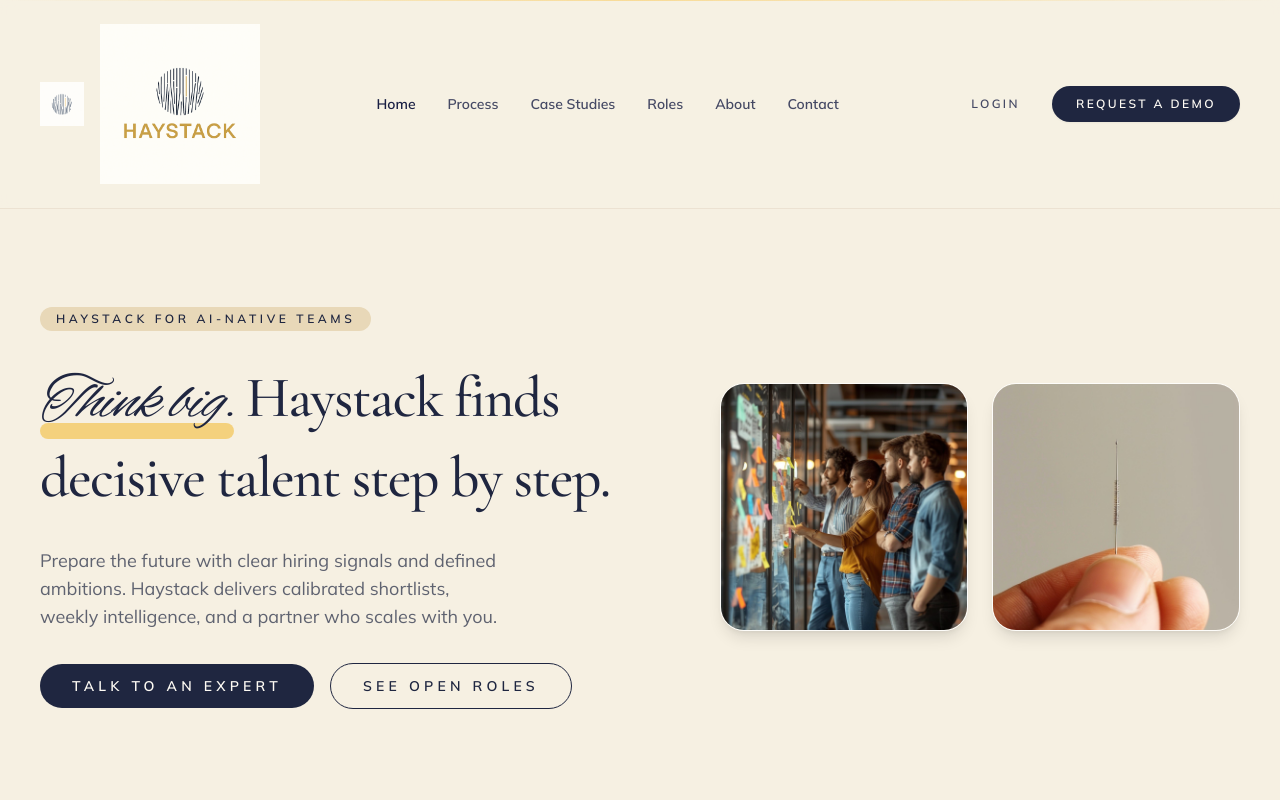
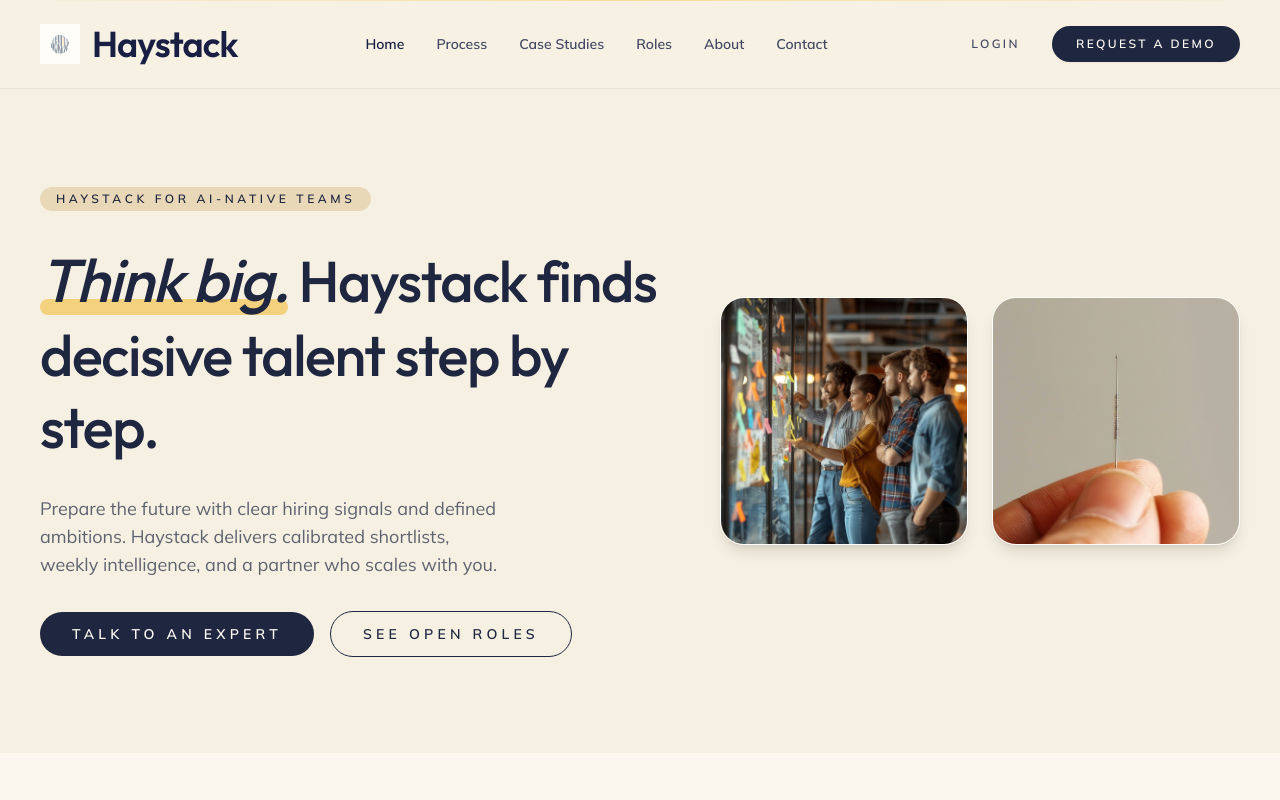
Before and after one commit to David-tech-creator/haystack, a Next.js app: page / in a window 1280 px wide. Shown: the top 800 px of the page. Built offline with nearby package versions, Linux system fonts and the light colour scheme.

Commit message:
style: update header typography to outfit

```diff
--- a/package.json
+++ b/package.json
@@ -11,6 +11,7 @@
   "dependencies": {
     "@fontsource/cormorant-garamond": "^5.2.11",
     "@fontsource/mulish": "^5.2.8",
+    "@fontsource/outfit": "^5.2.8",
     "@hookform/resolvers": "^5.2.2",
     "@mdx-js/loader": "^3.1.1",
     "@next/font": "^14.2.15",
--- a/src/app/layout.tsx
+++ b/src/app/layout.tsx
@@ -5,7 +5,7 @@ import { SiteHeader } from "@/components/layout/site-header"
 import { SiteFooter } from "@/components/layout/site-footer"
 import { siteConfig } from "@/lib/site-config"
 import { cn } from "@/lib/utils"
-import { mulish, cormorant, outfit, alexBrush } from "@/styles/fonts"
+import { mulish, cormorant, outfit } from "@/styles/fonts"
 
 import "./globals.css"
 
@@ -41,7 +41,6 @@ export default function RootLayout({
           mulish.variable,
           cormorant.variable,
           outfit.variable,
-          alexBrush.variable,
         )}
       >
         <Providers>
--- a/src/components/layout/site-header.tsx
+++ b/src/components/layout/site-header.tsx
@@ -46,23 +46,15 @@ export function SiteHeader() {
         style={{ opacity: scrollIndicator }}
       />
       <div className="container flex items-center justify-between gap-10 py-6">
-        <Link href="/" className="flex items-center gap-4 text-primary">
+        <Link href="/" className="flex items-center gap-3 text-sm font-semibold text-primary">
           <Image
             src="/Haystack logo no text.png"
             alt="Haystack mark"
-            width={44}
-            height={44}
+            width={40}
+            height={40}
             priority
           />
-          <Image
-            src="/Haystack logo.png"
-            alt="Haystack wordmark"
-            width={160}
-            height={44}
-            priority
-            className="hidden sm:block"
-          />
-          <span className="font-brand text-3xl font-semibold tracking-tight sm:hidden">Haystack</span>
+          <span className="text-4xl font-display tracking-tight text-primary">Haystack</span>
         </Link>
         <nav className="hidden items-center gap-8 text-sm font-semibold text-primary/80 md:flex">
           {navItems.map((item) => {
--- a/src/styles/fonts.ts
+++ b/src/styles/fonts.ts
@@ -1,4 +1,4 @@
-import { Alex_Brush, Cormorant_Garamond, Mulish, Outfit } from "next/font/google"
+import { Cormorant_Garamond, Mulish, Outfit } from "next/font/google"
 
 export const mulish = Mulish({
   subsets: ["latin"],
@@ -16,13 +16,5 @@ export const cormorant = Cormorant_Garamond({
 export const outfit = Outfit({
   subsets: ["latin"],
   variable: "--font-outfit",
-  weight: ["400", "500", "600", "700"],
   display: "swap",
 })
-
-export const alexBrush = Alex_Brush({
-  subsets: ["latin"],
-  variable: "--font-alex-brush",
-  weight: "400",
-  display: "swap",
-})
--- a/tailwind.config.js
+++ b/tailwind.config.js
@@ -97,9 +97,7 @@ const tailwindConfig = {
       },
       fontFamily: {
         sans: ["var(--font-mulish)", ...fontFamily.sans],
-        display: ["var(--font-cormorant)", "var(--font-mulish)", ...fontFamily.sans],
-        brand: ["var(--font-outfit)", "var(--font-mulish)", ...fontFamily.sans],
-        script: ["var(--font-alex-brush)", "cursive"],
+        display: ["var(--font-outfit)", "var(--font-cormorant)", "var(--font-mulish)", ...fontFamily.sans],
       },
       boxShadow: {
         "soft-lg": "0 25px 50px -12px rgba(13, 18, 33, 0.35)",
```
Also changed, not shown: 1 other file (tests, documents, lock files or other folders).
